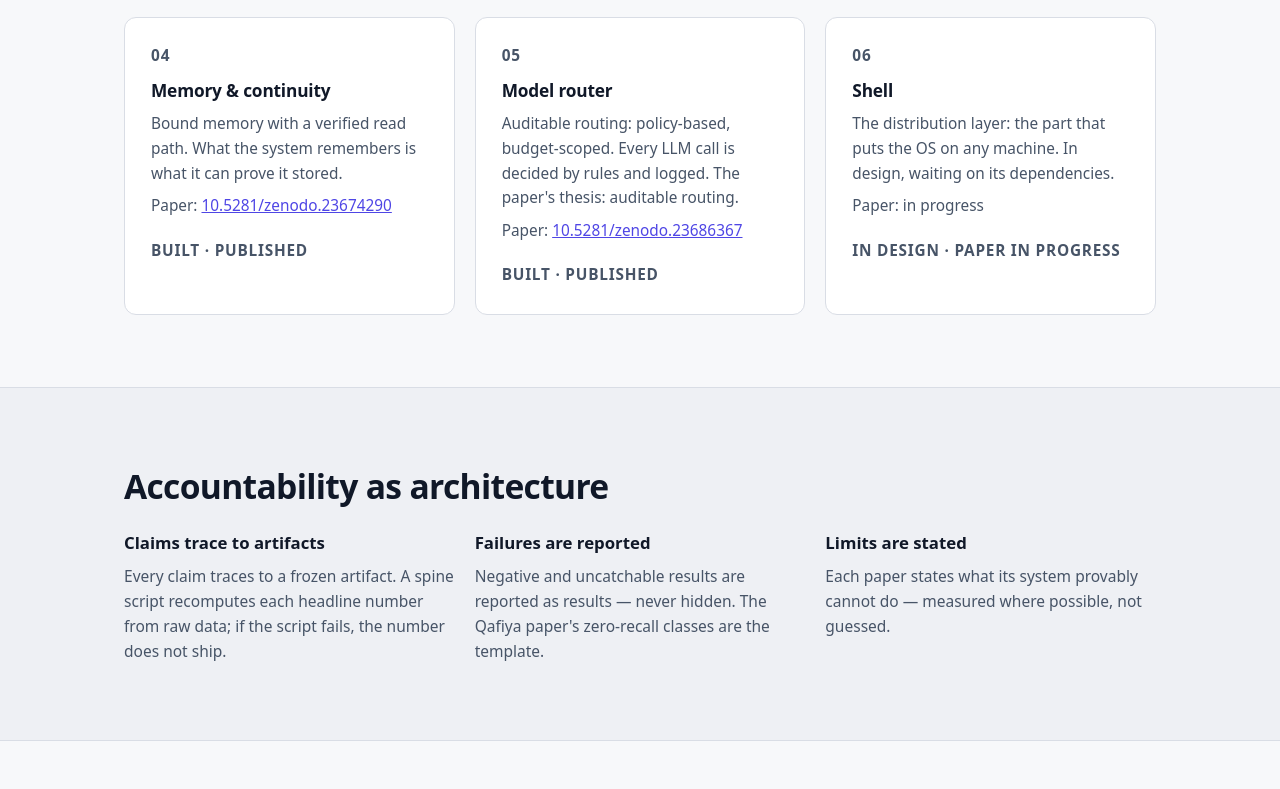
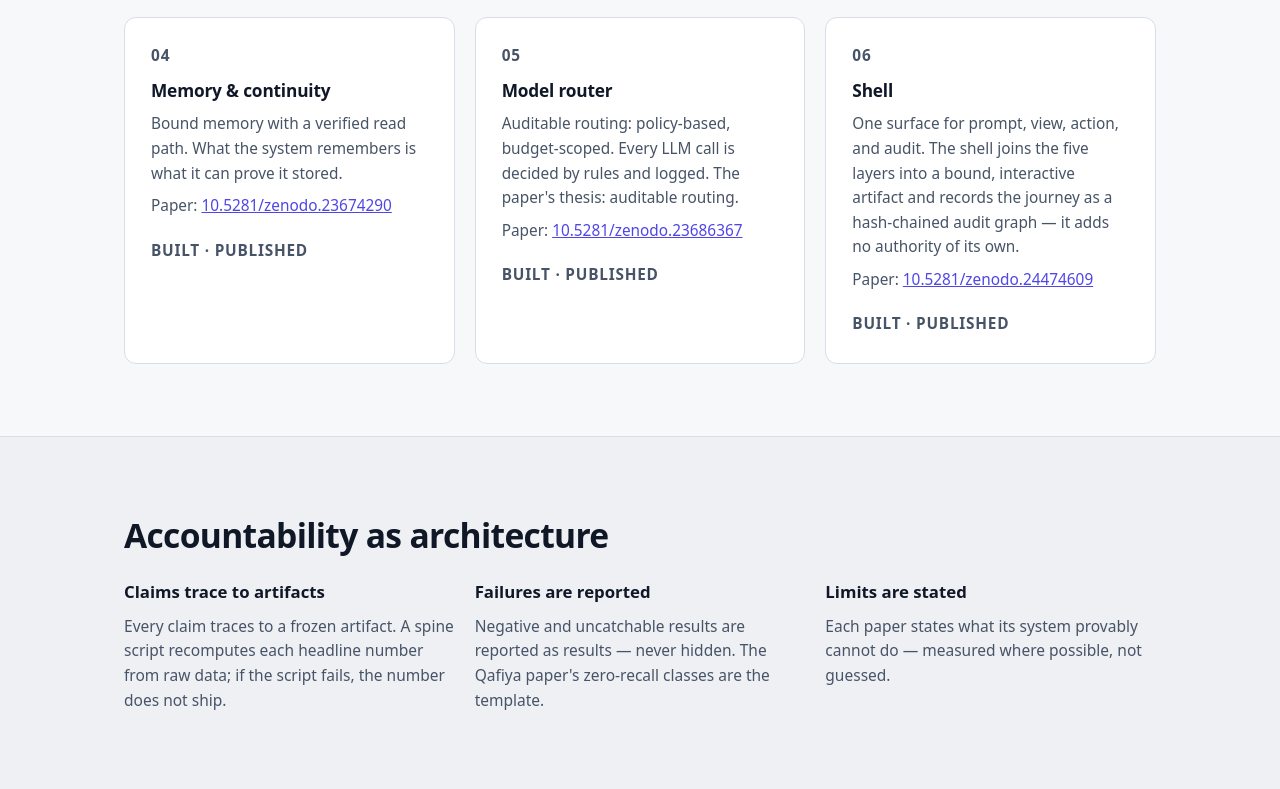
Before and after one commit to DeeWaanAI/deewaanai-website, a website: page public/index.html in a window 1280 px wide. Shown: the part 1191-1980 px from the top of the page. Drawn offline with Linux system fonts and the light colour scheme.

Commit message:
Add Layer 6 shell paper DOI; all six layers now published
- Shell card: replace "in design / paper in progress" with the published
  capstone description and concept DOI 10.5281/zenodo.24474609
- Open-source section: all six layers ship with a paper and a DOI
- Memory stat caveat: state 98.1-99.9% vs full-history and 90.1% vs the
  naive lexical baseline (matches Layer 4 paper Table)

```diff
--- a/public/index.html
+++ b/public/index.html
@@ -90,9 +90,9 @@
           <article class="card">
             <p class="card-num">06</p>
             <h3>Shell</h3>
-            <p>The distribution layer: the part that puts the OS on any machine. In design, waiting on its dependencies.</p>
-            <p class="card-doi">Paper: in progress</p>
-            <p class="card-status">In design · paper in progress</p>
+            <p>One surface for prompt, view, action, and audit. The shell joins the five layers into a bound, interactive artifact and records the journey as a hash-chained audit graph — it adds no authority of its own.</p>
+            <p class="card-doi">Paper: <a href="https://doi.org/10.5281/zenodo.24474609">10.5281/zenodo.24474609</a></p>
+            <p class="card-status">Built · published</p>
           </article>
         </div>
       </div>
@@ -163,7 +163,7 @@
             <h3>fewer prompt tokens</h3>
             <p>Selective memory loading versus full history at 1,000 records, with answer quality matched across all arms.</p>
             <p class="card-doi"><a href="https://doi.org/10.5281/zenodo.23674290">Memory paper</a></p>
-            <p class="stat-caveat">Retrieval baseline intentionally naive.</p>
+            <p class="stat-caveat">98.1–99.9% vs full-history prompting; 90.1% vs an intentionally naive lexical retrieval baseline.</p>
           </article>
         </div>
         <p class="results-note">And a finding that shaped the design: the models tested failed every in-head arithmetic check (0/12) — so the OS computes values deterministically instead of asking a model to do arithmetic.</p>
@@ -180,7 +180,7 @@
           </article>
           <article class="point">
             <h3>Built on published research</h3>
-            <p>Every layer ships with a paper and a DOI. The claims behind the code are public and checkable.</p>
+            <p>All six layers ship with a paper and a DOI. The claims behind the code are public and checkable.</p>
           </article>
           <article class="point">
             <h3>Support as you grow</h3>
```
